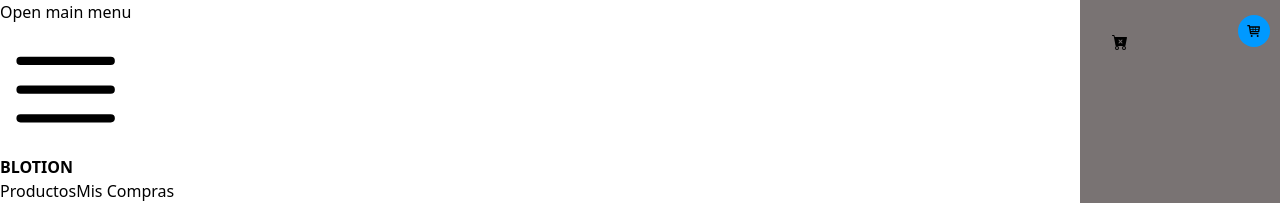
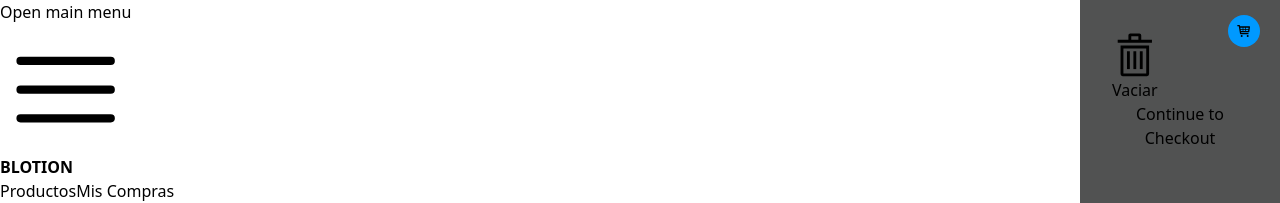
Before and after one commit to IvanPaezCoronell/blotion, a React (Vite) app: page /products in a window 1280 px wide. Both pictures are taken after a click on the label 1254 px from the left and 31 px from the top of the page. Shown: the top 203 px of the page. Built offline with nearby package versions, Linux system fonts and the light colour scheme.

Commit message:
style: cart

```diff
--- a/src/components/cart/Cart.jsx
+++ b/src/components/cart/Cart.jsx
@@ -1,37 +1,46 @@
-import React, { useId } from 'react';
+import { useId } from 'react';
 import './cart.css';
 import { TiShoppingCart } from 'react-icons/ti';
-import { BsCartXFill } from 'react-icons/bs';
 import { useCart } from '../../hooks/useCart';
+import { useNavigate } from 'react-router-dom';
 
-
-function CartItem({ thumbnail, price, title, quantity, addToCart }) {
+function CartItem({ thumbnail, price, title, brand }) {
 	return (
+		<div>
 			<ul>
 				<li>
-				<img src={thumbnail} alt={title} />
-				<div>
-					<strong>{title}</strong> - ${price}
+					<img
+						className="flex-shrink-0 border-transparent rounded"
+						src={thumbnail}
+						alt={title}
+					/>
+					<div className="flex justify-between w-full pb-2 space-x-2">
+						<div className="space-y-1">
+							<h3 className="text-xs font-semibold text-white ">
+								{title}
+							</h3>
 						</div>
-				<footer>
-					<small >
-						Cantidad: {quantity}
-					</small>
-					<button onClick={addToCart}>+</button>
-				</footer>
+						<div className="text-right">
+							<p className="text-xs text-yellow-400 font-semibold">
+								${price}
+							</p>
+						</div>
+					</div>
 				</li>
 			</ul>
+		</div>
 	);
 }
 
 export default function Cart() {
 	const cartCheckboxId = useId();
+	const { cart, clearCart, addToCart } = useCart();
+	const navigate = useNavigate();
 
-	const { cart, clearCart, addToCart } = useCart();
 	return (
-		<div>
-			<label className="cart-button" htmlFor={cartCheckboxId}>
-				<TiShoppingCart />
+		<div className="z-40 mb-12 fixed top-0 left-0 right-0 ">
+			<label className="cart-button mb-12" htmlFor={cartCheckboxId}>
+				<TiShoppingCart className="text-white" />
 			</label>
 			<input
 				type="checkbox"
@@ -40,8 +49,9 @@ export default function Cart() {
 				className="text-gray-800"
 			/>
 
-			<aside className="cart">
-				<ul>
+			<aside className="cart mb-12">
+				<div className="mt-8">
+					<ul className="border-b-2 mb-2">
 						{cart.map(product =>
 							<CartItem
 								key={product.id}
@@ -51,8 +61,40 @@ export default function Cart() {
 						)}
 					</ul>
 
-				<button onClick={clearCart}>
-					<BsCartXFill />
+					<button
+						onClick={clearCart}
+						type="button"
+						className="flex items-center px-2 py-1 pl-0 space-x-1"
+					>
+						<svg
+							xmlns="http://www.w3.org/2000/svg"
+							viewBox="0 0 512 512"
+							className="w-4 h-4 fill-red-500"
+						>
+							<path d="M96,472a23.82,23.82,0,0,0,23.579,24H392.421A23.82,23.82,0,0,0,416,472V152H96Zm32-288H384V464H128Z" />
+							<rect width="32" height="200" x="168" y="216" />
+							<rect width="32" height="200" x="240" y="216" />
+							<rect width="32" height="200" x="312" y="216" />
+							<path d="M328,88V40c0-13.458-9.488-24-21.6-24H205.6C193.488,16,184,26.542,184,40V88H64v32H448V88ZM216,48h80V88H216Z" />
+						</svg>
+						<span className="text-white text-xs">Vaciar</span>
+					</button>
+
+					{/* <div className="space-y-1 text-right mt-4">
+						<p className="text-white">
+							Total
+							<span className="font-semibold text-white"> $342</span>
+						</p>
+						<p className="text-sm text-gray-400">No incluye costos de envio.</p>
+					</div> */}
+				</div>
+
+				<button
+					type="button"
+					className="px-6 py-1 mt-5 text-xs rounded-md bg-blue-400 text-gray-900"
+					onClick={() => navigate('/shopping')}
+				>
+					<span className="sr-only sm:not-sr-only">Continue to</span> Checkout
 				</button>
 			</aside>
 		</div>
--- a/src/components/cart/cart.css
+++ b/src/components/cart/cart.css
@@ -1,11 +1,12 @@
 .cart {
-  background: #797373;
+	background: #515252;
 	display: none;
 	padding: 32px;
 	position: fixed;
 	right: 0px;
 	top: 0px;
 	width: 200px;
+	overflow-y: scroll;
 }
 
 .cart img {
@@ -39,7 +40,7 @@
 	justify-content: center;
 	padding: 4px;
 	position: absolute;
-  right: 10px;
+	right: 20px;
 	top: 15px;
 	transition: all .3s ease;
 	width: 32px;
```
Lines whose indentation alone changed are shown as unchanged.
